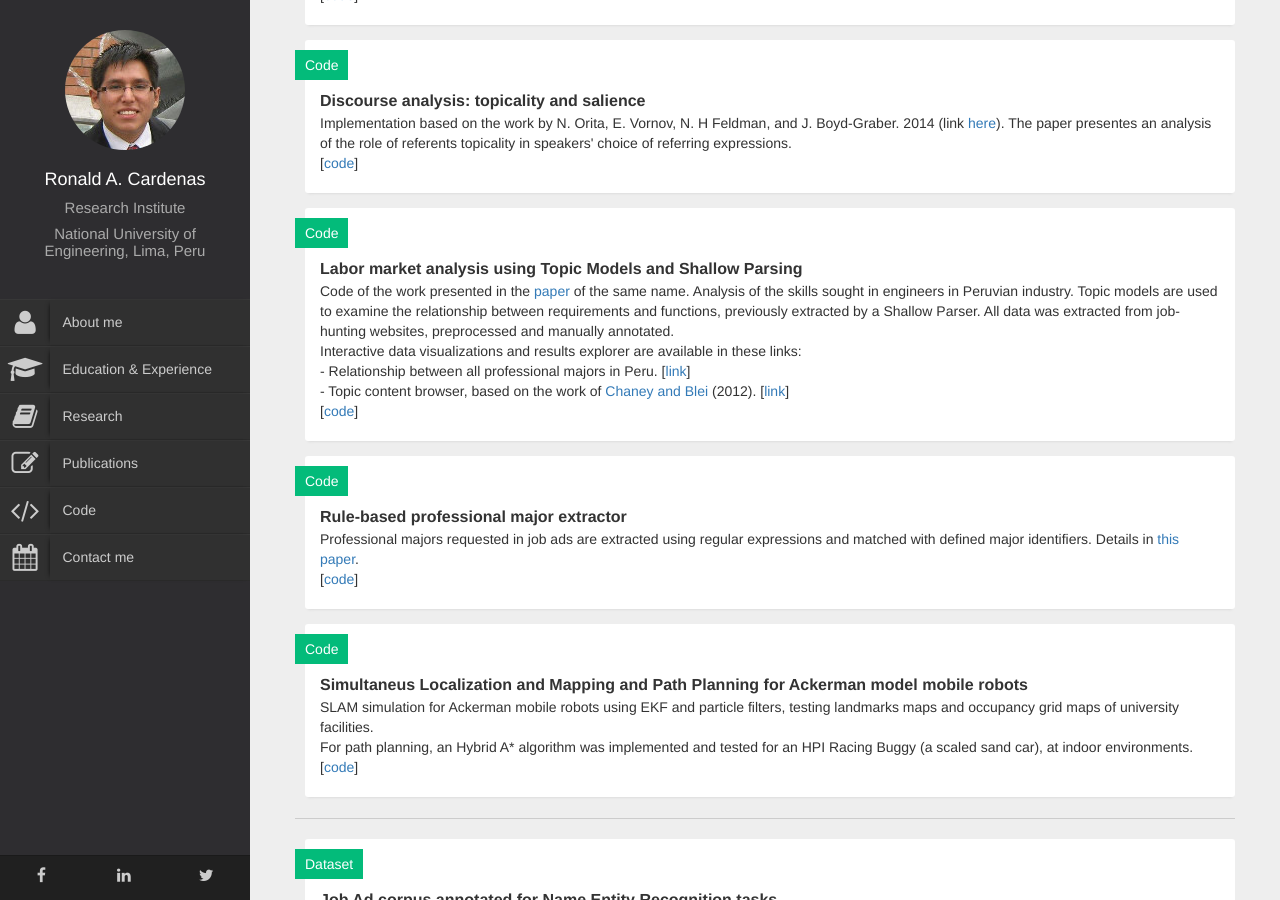
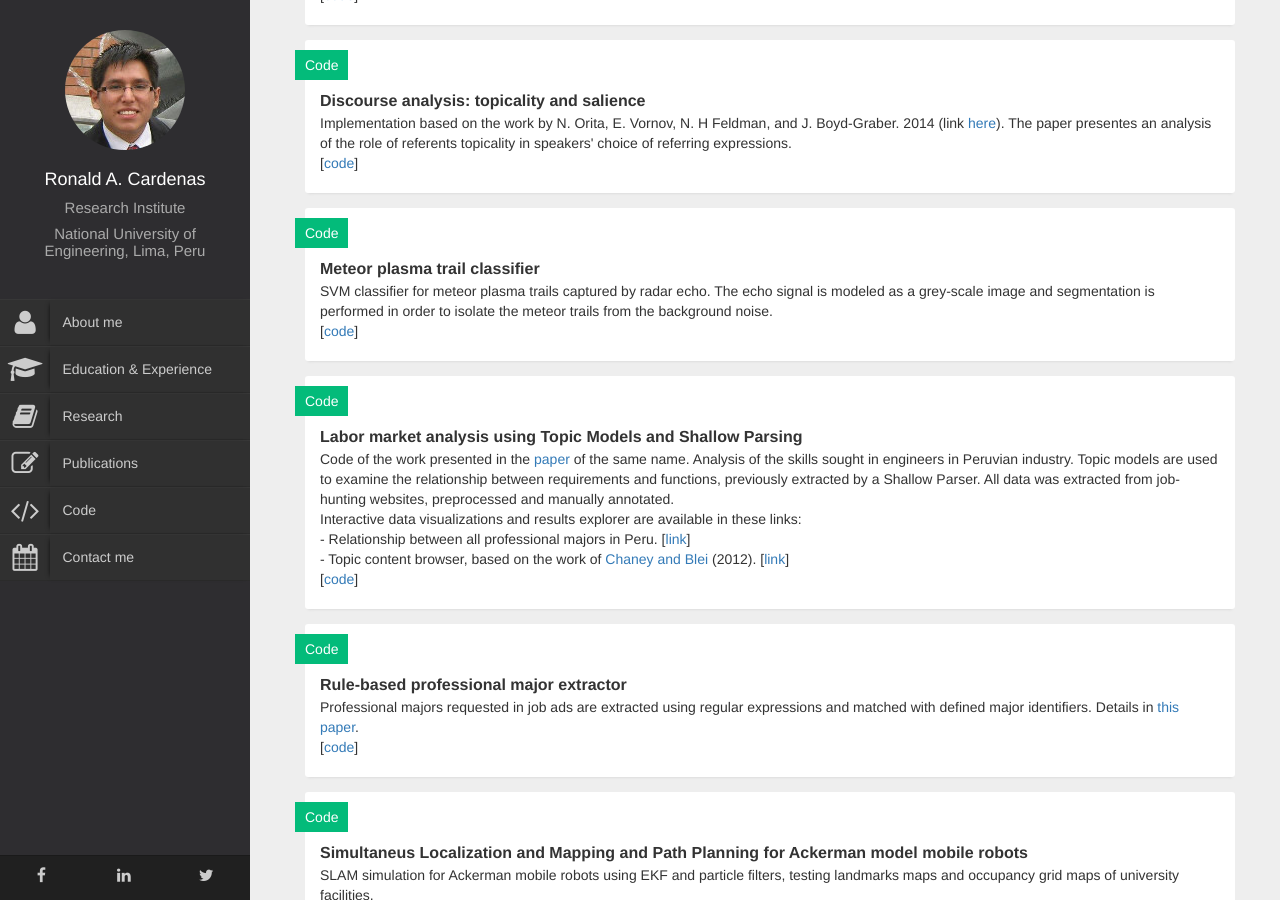
Before and after one commit to ronaldahmed/ronaldahmed.github.io, a Jekyll site: the page built from code/index.html, in a window 1280 px wide and 900 px high, scrolled down 477 px. Built offline with Jekyll 4.4.1, drawn with Linux system fonts in a browser that asks for light colours.

Commit message:
meteor trail class

```diff
--- a/code/index.html
+++ b/code/index.html
@@ -54,6 +54,20 @@ title: Code
                                         The paper presentes an analysis of the role of referents topicality in speakers' choice of referring expressions.
                                     </p>
                                     [<a href="https://github.com/ronaldahmed/discourse-analysis/tree/master/topicality%20and%20salience">code</a>]
+                                </div>
+                            </li>
+
+                            <li>
+                                <div class="dy">
+                                    <span class="degree">Code</span>
+                                </div>
+                                <div class="description">
+                                    <p class="what">Meteor plasma trail classifier</p>
+                                    <p class="where">
+                                        SVM classifier for meteor plasma trails captured by radar echo. The echo signal is modeled as a grey-scale image
+                                        and segmentation is performed in order to isolate the meteor trails from the background noise.
+                                    </p>
+                                    [<a href="https://github.com/ronaldahmed/meteor-classifier">code</a>]
                                 </div>
                             </li>
 
```
